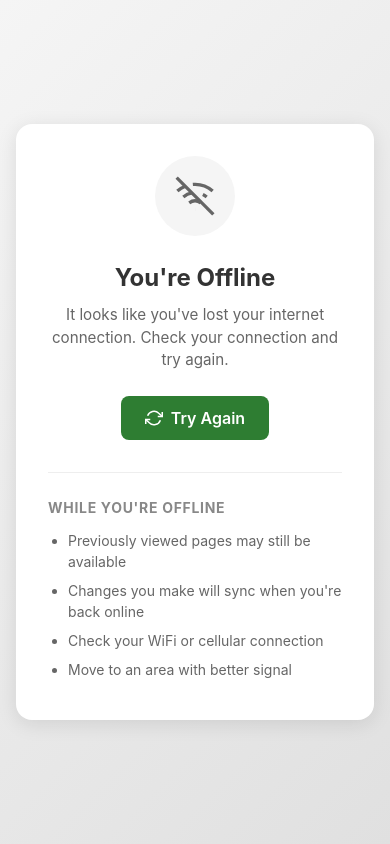
After one commit to wbp318/agtools, a FastAPI app: template backend/templates/offline.html in a window 390 px wide. The commit adds this page. Run offline with FastAPI, Linux system fonts and the light colour scheme; the template is opened without the code that fills it, so the values that code supplies are empty.

Commit message:
Phase 6.6: PWA support with service worker and offline page
Completes the Mobile/Crew Interface (Phase 6) with PWA capabilities:
- backend/static/manifest.json for installable web app
- backend/static/js/sw.js service worker with caching strategies
- backend/templates/offline.html fallback for offline users

Service worker features:
- Cache-first for static assets (CSS, JS)
- Network-first with offline fallback for pages
- Automatic old cache cleanup
- Skip waiting for immediate activation

Offline page features:
- Friendly offline message with retry button
- Auto-reload when connection restored
- Tips for users while offline

Updated base.html to register service worker.
Created icons directory placeholder for PWA icons.

Phase 6 Mobile/Crew Interface is now COMPLETE!

🤖 Generated with [Claude Code](https://claude.com/claude-code)

Co-Authored-By: Claude <noreply@anthropic.com>

```diff
--- /dev/null
+++ b/backend/templates/offline.html
@@ -0,0 +1,156 @@
+<!DOCTYPE html>
+<html lang="en">
+<head>
+    <meta charset="UTF-8">
+    <meta name="viewport" content="width=device-width, initial-scale=1.0, maximum-scale=1.0, user-scalable=no">
+    <meta name="theme-color" content="#2e7d32">
+    <title>Offline - AgTools</title>
+    <link rel="stylesheet" href="/static/css/mobile.css">
+    <style>
+        body {
+            display: flex;
+            align-items: center;
+            justify-content: center;
+            min-height: 100vh;
+            margin: 0;
+            padding: 1rem;
+            background: linear-gradient(135deg, #f5f5f5 0%, #e0e0e0 100%);
+        }
+
+        .offline-container {
+            text-align: center;
+            max-width: 400px;
+            background: white;
+            padding: 2rem;
+            border-radius: 16px;
+            box-shadow: 0 4px 20px rgba(0, 0, 0, 0.1);
+        }
+
+        .offline-icon {
+            width: 80px;
+            height: 80px;
+            margin: 0 auto 1.5rem;
+            background: #f5f5f5;
+            border-radius: 50%;
+            display: flex;
+            align-items: center;
+            justify-content: center;
+        }
+
+        .offline-icon svg {
+            width: 40px;
+            height: 40px;
+            stroke: #666;
+        }
+
+        h1 {
+            font-size: 1.5rem;
+            color: #333;
+            margin: 0 0 0.5rem;
+        }
+
+        p {
+            color: #666;
+            margin: 0 0 1.5rem;
+            font-size: 0.95rem;
+            line-height: 1.5;
+        }
+
+        .btn {
+            display: inline-flex;
+            align-items: center;
+            gap: 0.5rem;
+            padding: 0.75rem 1.5rem;
+            background: #2e7d32;
+            color: white;
+            border: none;
+            border-radius: 8px;
+            font-size: 1rem;
+            cursor: pointer;
+            text-decoration: none;
+        }
+
+        .btn:hover {
+            background: #1b5e20;
+        }
+
+        .btn svg {
+            width: 18px;
+            height: 18px;
+        }
+
+        .tips {
+            margin-top: 2rem;
+            padding-top: 1.5rem;
+            border-top: 1px solid #eee;
+            text-align: left;
+        }
+
+        .tips h2 {
+            font-size: 0.875rem;
+            color: #888;
+            text-transform: uppercase;
+            letter-spacing: 0.05em;
+            margin: 0 0 0.75rem;
+        }
+
+        .tips ul {
+            margin: 0;
+            padding: 0 0 0 1.25rem;
+            color: #666;
+            font-size: 0.875rem;
+        }
+
+        .tips li {
+            margin-bottom: 0.5rem;
+        }
+    </style>
+</head>
+<body>
+    <div class="offline-container">
+        <div class="offline-icon">
+            <svg viewBox="0 0 24 24" fill="none" stroke="currentColor" stroke-width="2">
+                <line x1="1" y1="1" x2="23" y2="23"></line>
+                <path d="M16.72 11.06A10.94 10.94 0 0 1 19 12.55"></path>
+                <path d="M5 12.55a10.94 10.94 0 0 1 5.17-2.39"></path>
+                <path d="M10.71 5.05A16 16 0 0 1 22.58 9"></path>
+                <path d="M1.42 9a15.91 15.91 0 0 1 4.7-2.88"></path>
+                <path d="M8.53 16.11a6 6 0 0 1 6.95 0"></path>
+                <line x1="12" y1="20" x2="12.01" y2="20"></line>
+            </svg>
+        </div>
+
+        <h1>You're Offline</h1>
+        <p>
+            It looks like you've lost your internet connection.
+            Check your connection and try again.
+        </p>
+
+        <button class="btn" onclick="location.reload()">
+            <svg viewBox="0 0 24 24" fill="none" stroke="currentColor" stroke-width="2">
+                <polyline points="23 4 23 10 17 10"></polyline>
+                <polyline points="1 20 1 14 7 14"></polyline>
+                <path d="M3.51 9a9 9 0 0 1 14.85-3.36L23 10M1 14l4.64 4.36A9 9 0 0 0 20.49 15"></path>
+            </svg>
+            Try Again
+        </button>
+
+        <div class="tips">
+            <h2>While you're offline</h2>
+            <ul>
+                <li>Previously viewed pages may still be available</li>
+                <li>Changes you make will sync when you're back online</li>
+                <li>Check your WiFi or cellular connection</li>
+                <li>Move to an area with better signal</li>
+            </ul>
+        </div>
+    </div>
+
+    <script>
+        // Auto-reload when back online
+        window.addEventListener('online', () => {
+            location.reload();
+        });
+    </script>
+</body>
+</html>
```
Also changed, not shown: backend/mobile/routes.py (+12 -0 lines), backend/static/js/sw.js (added, +185 -0 lines), backend/templates/base.html (+15 -0 lines), CHANGELOG.md, backend/static/manifest.json (added), 1 other file.
